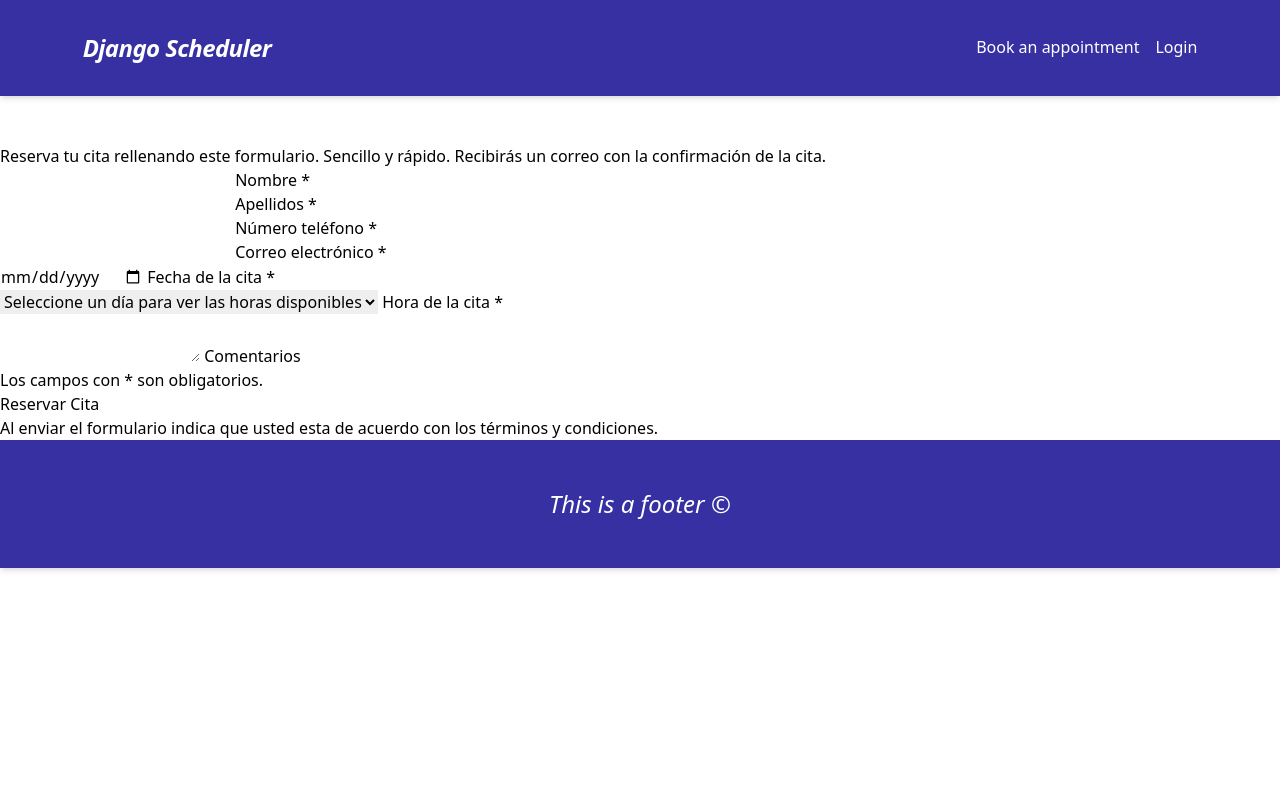
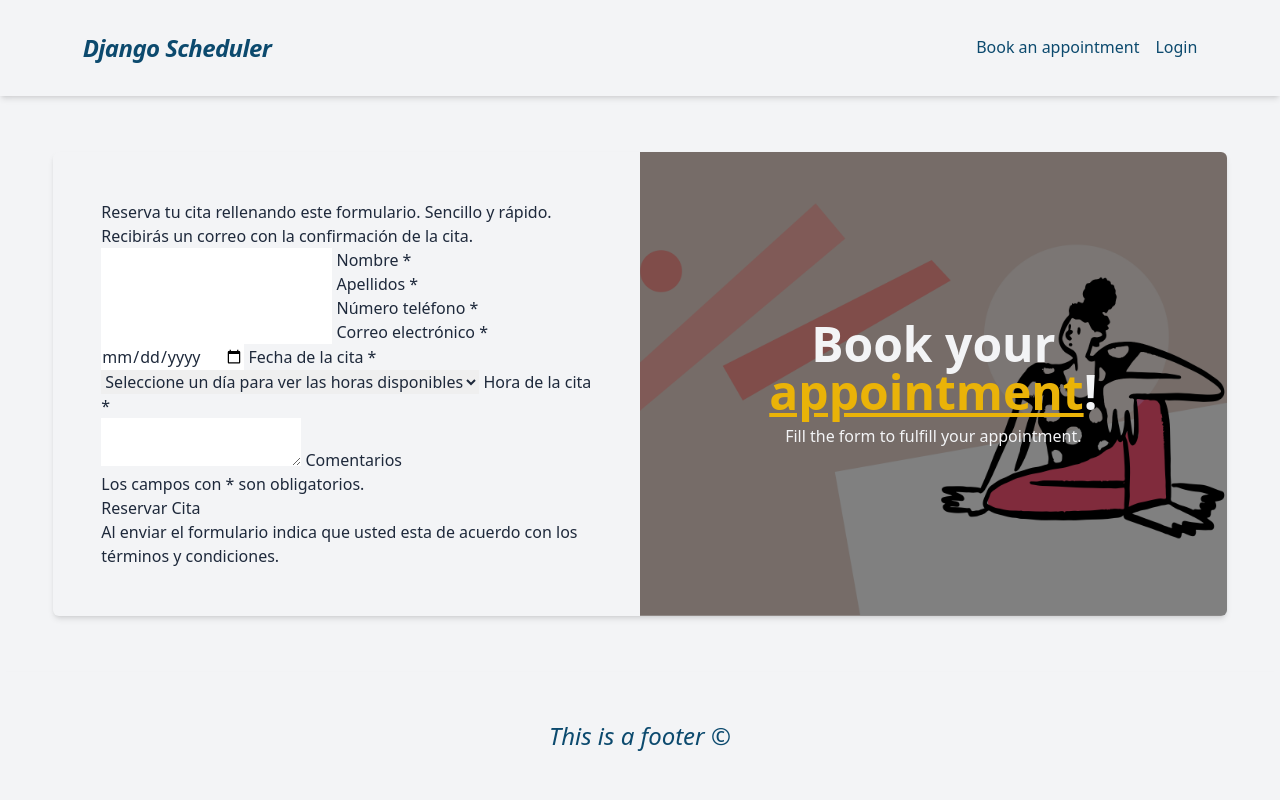
Before and after one commit to javierlnmn/django-scheduling, a Django app: page /appointments/ in a window 1280 px wide. Run offline with Django 5.2, Linux system fonts and the light colour scheme; parts of the project's set-up code (start-up, migrations or seed data) failed here and were passed over; some libraries are stand-ins or nearby versions.

Commit message:
Restyling

```diff
--- a/appointments/templates/appointments/appointment_form.html
+++ b/appointments/templates/appointments/appointment_form.html
@@ -3,23 +3,14 @@
 
 {% block content %}
 
-<div class="appointment-form-container">
+<main class="flex-1 bg-gray-100-700 text-slate-800 grid place-items">
 
 
-    <div class="form-wrapper">
+    <div class="grid place-items-center">
 
-        <div class="form-hero-wrapper text-white">
-            <div class="form-hero">
-                <h2 class="text-center text-white title">Reserva tu cita</h2>
-                <p class="text-center text-white secondary-text">
-                    Completa el formulario para enviar tu solicitud
-                </p>
-            </div>
-        </div>
-
-        <form class="form" method="post">
+        <div class="bg-gray-100 grid grid-cols-2 w-11/12 max-w-[1400px] rounded-md shadow-md overflow-hidden">
+            <form class="p-12" method="post">
                 {% csrf_token %}
-
                 <p class="secondary-text">Reserva tu cita rellenando este formulario. Sencillo y rápido. Recibirás un correo con la confirmación de la cita.</p>
 
                 <div class="double-input-container">
@@ -80,12 +71,18 @@
                 <p class="secondary-text">Al enviar el formulario indica que usted esta de acuerdo con los términos y condiciones.</p>
 
             </form>
+            <div class="relative">
+                <div class="relative z-30 w-11/12 h-full mx-auto py-6 flex flex-col gap-2 items-center justify-center">
+                    <h2 class="text-center text-5xl text-gray-100 font-black">Book your <span class="underline text-yellow-500 decoration-yellow-500">appointment</span>!</h2>
+                    <p class="text-gray-100 text-center secondary-text">Fill the form to fulfill your appointment.</p>
+                </div>
+                <img class="z-10 h-full object-cover brightness-50 absolute top-0 left-0" src="{% static 'images/appointment_form_image.png' %}" alt="Appointment form image">
+            </div>
+        </div>
 
     </div>
 
-    {% url 'appointments:available-times' as available_time_url %}
     <script>
-
         function getCookie(cname) {
             let name = cname + "=";
             let decodedCookie = decodeURIComponent(document.cookie);
@@ -112,7 +109,7 @@
             const payload = JSON.stringify(selectedDay);
 
             try {
-                const response = await fetch("{{ available_time_url }}", {
+                const response = await fetch("{% url 'appointments:available-times' %}", {
                     method: "POST",
                     headers: {
                         "X-CSRFToken": csrftoken,
@@ -159,6 +156,6 @@
         document.getElementById("id-fecha_cita").addEventListener("change", setAvailableTimes);
     </script>
 
-</div>
+</main>
 
 {% endblock %}
--- a/common/templates/common/_main.html
+++ b/common/templates/common/_main.html
@@ -3,7 +3,7 @@
 
 {% include 'common/base/head.html' %}
 
-<body class="flex flex-col min-h-svh">
+<body class="flex flex-col min-h-svh bg-gray-100">
     {% include 'common/base/header.html' %}
 
     {% block content %}
--- a/common/templates/common/base/footer.html
+++ b/common/templates/common/base/footer.html
@@ -1,3 +1,3 @@
-<footer class="p-12 text-center shadow-md bg-indigo-800 text-white">
+<footer class="p-12 text-center shadow-md bg-gray-100 text-sky-900">
     <p class="text-center font-light text-2xl italic">This is a footer &copy;</p>
 </footer>
--- a/common/templates/common/base/header.html
+++ b/common/templates/common/base/header.html
@@ -1,10 +1,12 @@
-<header class="sticky z-40 top-0 p-8 text-center shadow-md bg-indigo-800 text-white">
+<header class="sticky z-50 top-0 p-8 text-center shadow-md bg-gray-100 text-sky-900">
     <div class="w-11/12 max-w-[1200px] mx-auto flex justify-between items-center gap-6">
-        <h1 class="text-2xl font-black italic tracking-tight">Django Scheduler</h1>
+        <h1 class="text-2xl font-black italic tracking-tight">
+            <a href="{% url 'common:index' %}">Django Scheduler</a>
+        </h1>
         <div class="flex gap-4 items-center">
-            <a href="" class="group transition duration-300 hover:text-yellow-200">
+            <a href="{% url 'appointments:appointment-form' %}" class="group transition duration-300 hover:text-yellow-500">
                 <span>Book an appointment</span>
-                <span class="block max-w-0 group-hover:max-w-full transition-all duration-500 h-0.5 bg-yellow-300"></span>
+                <span class="block max-w-0 group-hover:max-w-full transition-all duration-500 h-0.5 bg-yellow-500"></span>
             </a>
             <div>
                 {% include 'common/base/session_manager.html' %}
--- a/common/templates/common/base/session_manager.html
+++ b/common/templates/common/base/session_manager.html
@@ -6,10 +6,10 @@
 
     <div class="hidden absolute top-8 right-0 z-50 rounded-md w-max group-hover:flex flex-col min-w-36">
         <div class="h-4 bg-transparent w-full"></div>
-        <div class="shadow-xl bg-indigo-900 rounded-md flex flex-col items-end overflow-hidden">
-            <a class="px-3 py-2 w-full hover:bg-indigo-950/30 transition-colors" href="">Account</a>
-            <a class="px-3 py-2 w-full hover:bg-indigo-950/30 transition-colors" href="">Settings</a>
-            <form action="{% url 'accounts:logout' %}" method="POST" class="px-3 py-2 w-full hover:bg-indigo-950/30 transition-colors">
+        <div class="shadow-md bg-gray-100-900 rounded-md flex flex-col items-end overflow-hidden">
+            <a class="px-3 py-2 w-full hover:bg-gray-100-950/30 transition-colors" href="">Account</a>
+            <a class="px-3 py-2 w-full hover:bg-gray-100-950/30 transition-colors" href="">Settings</a>
+            <form action="{% url 'accounts:logout' %}" method="POST" class="px-3 py-2 w-full hover:bg-gray-100-950/30 transition-colors">
                 {% csrf_token %}
                 <button class="text-red-400" type="submit">Logout</button>
             </form>
@@ -17,8 +17,8 @@
     </div>
 </div>
 {% else %}
-    <a href="{% url 'accounts:login' %}" class="group transition duration-300 hover:text-yellow-200">
+    <a href="{% url 'accounts:login' %}" class="group transition duration-300 hover:text-yellow-500">
         <span>Login</span>
-        <span class="block max-w-0 group-hover:max-w-full transition-all duration-500 h-0.5 bg-yellow-300"></span>
+        <span class="block max-w-0 group-hover:max-w-full transition-all duration-500 h-0.5 bg-yellow-500"></span>
     </a>
 {% endif %}
```
Also changed, not shown: accounts/templates/registration/login.html (+8 -8 lines), common/templates/common/index.html (+12 -12 lines), static/images/appointment_form_image.png (added). Lines whose indentation alone changed are shown as unchanged.
